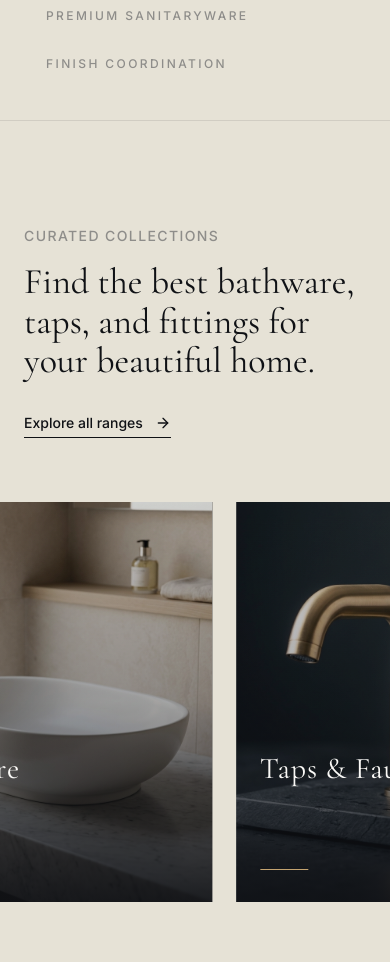
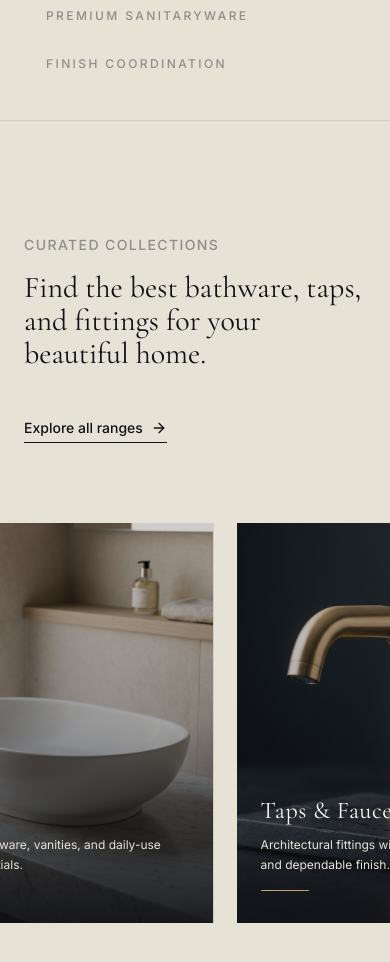
Before and after one commit to parthjainn/Vardhman-Ceramics-, a React (Vite) app: page / in a window 390 px wide. Shown: the part 980-1942 px from the top of the page. Built offline with nearby package versions, Linux system fonts and the light colour scheme.

Commit message:
mobile optimization

```diff
--- a/src/StoreLocator.jsx
+++ b/src/StoreLocator.jsx
@@ -47,7 +47,7 @@ export default function StoreLocator() {
               whileInView={{ opacity: 1, y: 0 }}
               viewport={{ once: true, margin: "-100px" }}
               transition={{ duration: 0.8, delay: 0.1 }}
-              className="text-brand-black font-serif text-4xl md:text-6xl leading-[1.1] m-0"
+              className="text-brand-black font-serif text-3xl sm:text-4xl md:text-6xl leading-[1.1] m-0"
             >
               Experience elegance in person.
             </motion.h2>
@@ -61,7 +61,7 @@ export default function StoreLocator() {
             href={storeMapUrl}
             target="_blank"
             rel="noreferrer"
-            className="px-8 py-3 border border-brand-black text-brand-black font-sans font-medium text-sm hover:bg-brand-black hover:text-brand-white transition-colors duration-300 rounded-full"
+            className="px-8 py-3 border border-brand-black text-brand-black font-sans font-medium text-sm hover:bg-brand-black hover:text-brand-white transition-colors duration-300 rounded-full w-full sm:w-auto text-center"
           >
             Get Directions
           </motion.a>
@@ -69,7 +69,7 @@ export default function StoreLocator() {
 
         <motion.div
           style={{ scale }}
-          className="relative w-full aspect-[16/9] md:aspect-[21/9] rounded-none overflow-hidden bg-brand-white shadow-2xl z-10"
+          className="relative w-full aspect-[4/3] md:aspect-[21/9] rounded-none overflow-hidden bg-brand-white shadow-2xl z-10"
         >
           <MapContainer center={position} zoom={18} scrollWheelZoom={false} attributionControl={false} style={{ height: "100%", width: "100%", zIndex: 1 }}>
             <TileLayer url="https://{s}.basemaps.cartocdn.com/light_all/{z}/{x}/{y}{r}.png" />
--- a/src/components/CollectionsSection.jsx
+++ b/src/components/CollectionsSection.jsx
@@ -22,13 +22,13 @@ export function CollectionsSection() {
       className="relative h-[300vh] bg-brand-sand"
       id="collections"
     >
-      <div className="sticky top-0 h-screen flex flex-col justify-center overflow-hidden pt-[90px]">
-        <div className="px-6 md:px-12 max-w-[1600px] w-full mx-auto mb-12 flex flex-col md:flex-row justify-between items-start md:items-end gap-8 flex-shrink-0">
+      <div className="sticky top-0 h-screen flex flex-col justify-center overflow-hidden pt-[120px] md:pt-[160px]">
+        <div className="px-6 md:px-12 max-w-[1600px] w-full mx-auto mb-16 flex flex-col md:flex-row justify-between items-start md:items-end gap-8 flex-shrink-0">
           <div className="max-w-2xl">
             <span className="text-brand-gray font-sans font-medium uppercase tracking-widest text-sm mb-4 block">
               Curated Collections
             </span>
-            <h2 className="text-brand-black font-serif text-4xl md:text-6xl leading-[1.1] m-0">
+            <h2 className="text-brand-black font-serif text-3xl sm:text-4xl md:text-6xl leading-[1.1] m-0">
               Find the best bathware, taps, and fittings for your beautiful home.
             </h2>
           </div>
@@ -36,7 +36,7 @@ export function CollectionsSection() {
           <a
             href="#store-locator"
             onClick={(e) => handleScroll(e, "store-locator")}
-            className="group flex items-center gap-3 text-brand-black font-sans font-medium text-sm pb-1 border-b border-brand-black transition-colors"
+            className="group flex items-center gap-2 md:gap-3 text-brand-black font-sans font-medium text-sm pb-1 border-b border-brand-black transition-colors mt-4 md:mt-0"
           >
             Explore all ranges
             <ArrowRight size={16} className="transition-transform group-hover:translate-x-1" />
@@ -62,11 +62,11 @@ export function CollectionsSection() {
                 <div className="absolute inset-0 bg-gradient-to-t from-brand-black/90 via-brand-black/20 to-transparent pointer-events-none" />
 
                 <div className="absolute left-6 right-6 bottom-8 md:left-10 md:right-10 md:bottom-10 z-10">
-                  <h3 className="font-serif text-3xl md:text-4xl mb-3 tracking-wide">{name}</h3>
-                  <p className="font-sans text-brand-sand text-sm md:text-base leading-relaxed line-clamp-3 mb-6 opacity-0 translate-y-4 group-hover:opacity-100 group-hover:translate-y-0 transition-all duration-500">
+                  <h3 className="font-serif text-2xl md:text-4xl mb-2 md:mb-3 tracking-wide">{name}</h3>
+                  <p className="font-sans text-brand-sand text-xs sm:text-sm md:text-base leading-relaxed line-clamp-3 mb-4 md:mb-6 opacity-100 translate-y-0 md:opacity-0 md:translate-y-4 md:group-hover:opacity-100 md:group-hover:translate-y-0 transition-all duration-500">
                     {detail}
                   </p>
-                  <div className="w-12 h-[1px] bg-brand-gold origin-left transition-all duration-500 group-hover:w-full" />
+                  <div className="w-12 h-[1px] bg-brand-gold origin-left transition-all duration-500 md:w-0 md:group-hover:w-full" />
                 </div>
               </a>
             ))}
--- a/src/components/HeroCarousel.jsx
+++ b/src/components/HeroCarousel.jsx
@@ -42,7 +42,7 @@ export function HeroCarousel() {
             initial={{ opacity: 0, y: 30 }}
             animate={{ opacity: 1, y: 0 }}
             transition={{ duration: 1, delay: 0.3, ease: [0.76, 0, 0.24, 1] }}
-            className="text-brand-white font-serif text-5xl md:text-7xl lg:text-8xl leading-[1.1] mb-6"
+            className="text-brand-white font-serif text-4xl sm:text-5xl md:text-7xl lg:text-8xl leading-[1.1] mb-6"
           >
             Premium Bathware <br />
             <span className="italic text-brand-sand">& Elegance</span>
--- a/src/components/LookbookSection.jsx
+++ b/src/components/LookbookSection.jsx
@@ -31,7 +31,7 @@ export function LookbookSection() {
           whileInView={{ opacity: 1, y: 0 }}
           viewport={{ once: true, margin: "-100px" }}
           transition={{ duration: 0.8, delay: 0.1 }}
-          className="text-brand-black font-serif text-4xl md:text-6xl max-w-3xl mx-auto leading-tight"
+          className="text-brand-black font-serif text-3xl sm:text-4xl md:text-6xl max-w-3xl mx-auto leading-tight"
         >
           Spaces transformed by exceptional detail.
         </motion.h2>
--- a/src/components/SubnichePage.jsx
+++ b/src/components/SubnichePage.jsx
@@ -32,7 +32,7 @@ export function SubnichePage({ category }) {
             <p className="mb-4 text-brand-gray font-sans font-medium text-xs tracking-[0.15em] uppercase">
               Collection
             </p>
-            <h1 className="m-0 text-brand-black font-serif font-semibold text-5xl md:text-7xl lg:text-8xl leading-[1.05] tracking-tight">
+            <h1 className="m-0 text-brand-black font-serif font-semibold text-4xl sm:text-5xl md:text-7xl lg:text-8xl leading-[1.05] tracking-tight">
               {name}
             </h1>
             <p className="max-w-md my-8 md:my-10 text-brand-black/70 font-sans text-base md:text-lg leading-relaxed">
```
